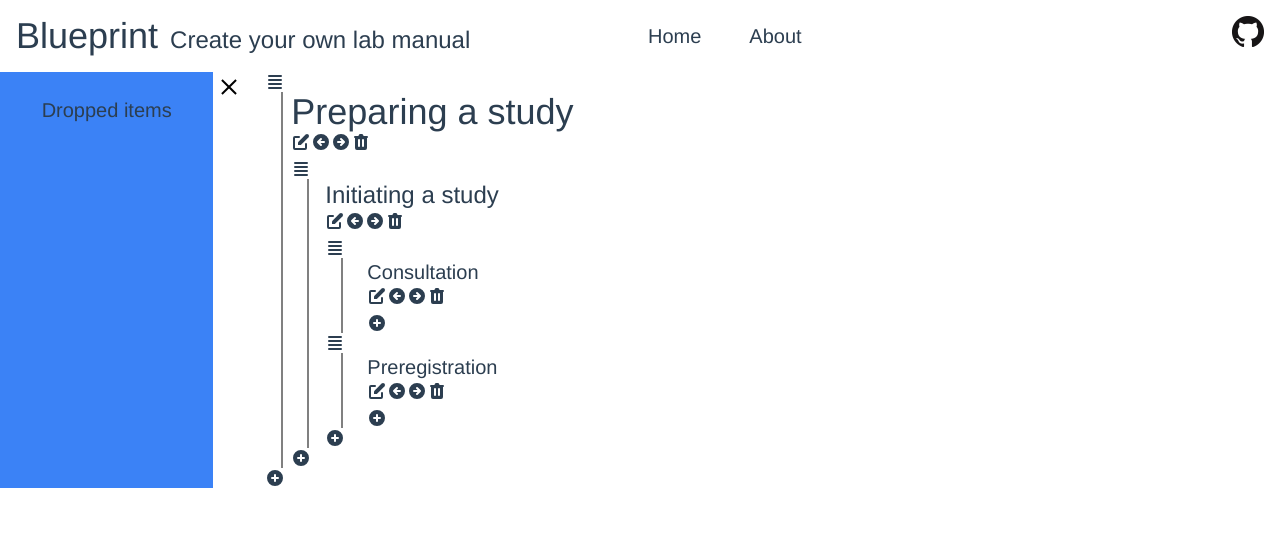
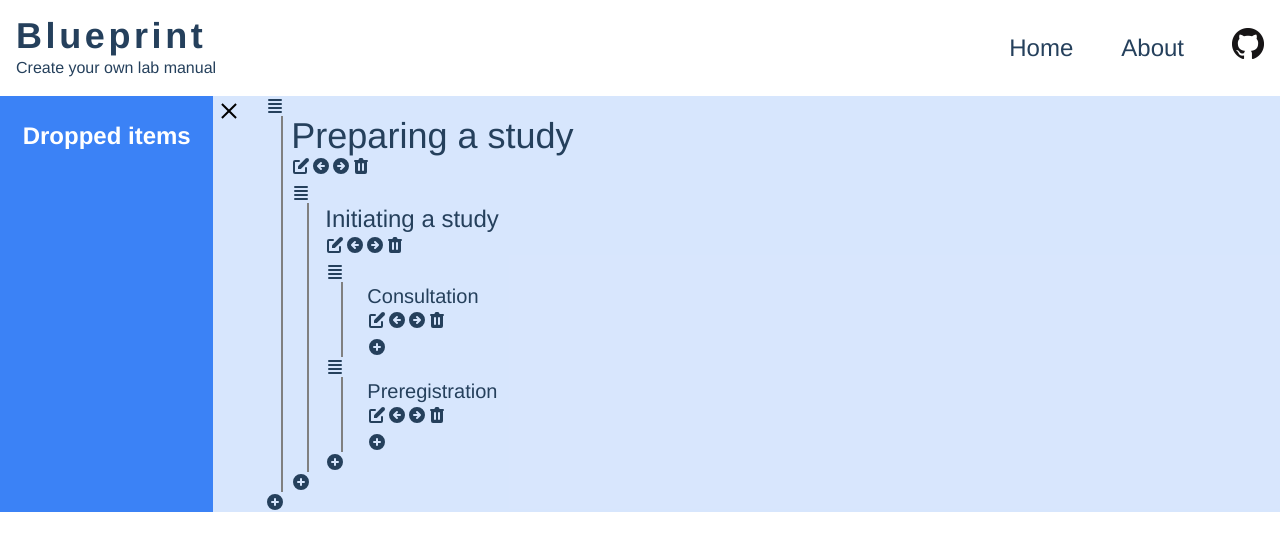
Before and after one commit to mjaquiery/lab-manual, a Vue app: page / in a window 1280 px wide. Shown: the top 550 px of the page. Built offline with nearby package versions, Linux system fonts and the light colour scheme.

Commit message:
still polishing the ui

```diff
--- a/src/App.vue
+++ b/src/App.vue
@@ -1,16 +1,13 @@
 <template>
   <div id="nav" class="top-0 p-4 w-full flex flex-row">
-    <div class="flex-1 pr-12 justify-start items-center flex-nowrap flex-row flex">
-      <h1 class="pr-3">Blueprint</h1>
-      <h2 class="pt-2">Create your own lab manual</h2>
+    <div class="flex pr-12 items-start flex-nowrap flex-col flex">
+      <h1 class="tracking-widest font-extrabold">Blueprint</h1>
+      <h4>Create your own lab manual</h4>
     </div>
-    <div class="flex-1 items-center justify-start flex flex-row flex-nowrap">
-      <router-link to="/" class="text-xl pr-12">Home</router-link>
-      <br>
-      <router-link to="/about" class="text-xl">About</router-link>
-    </div>
-    <div>
-      <img src="./assets/GitHub-Mark-32px.png">
+    <div class="flex-1 items-center justify-end flex flex-row flex-nowrap">
+      <router-link to="/" class="text-2xl pr-12">Home</router-link>
+      <router-link to="/about" class="text-2xl pr-12">About</router-link>
+      <img src="./assets/GitHub-Mark-32px.png" class="pb-2">
     </div>
   </div>
   <router-view/>
@@ -22,7 +19,7 @@
   -webkit-font-smoothing: antialiased;
   -moz-osx-font-smoothing: grayscale;
   text-align: left;
-  color: #2c3e50;
+  color: #25405c;
   @apply flex flex-col h-screen;
 }
 
--- a/src/components/BinItem.vue
+++ b/src/components/BinItem.vue
@@ -2,7 +2,7 @@
   <div class="BinItem">
     <Title
     :level=3
-    class="pb-2"
+    class="pb-3 text-white"
     >
       {{ itemContent.title }}
     </Title>
--- a/src/views/About.vue
+++ b/src/views/About.vue
@@ -1,5 +1,5 @@
 <template>
-  <div class="about">
+  <div class="about bg-blue-500 bg-opacity-20">
     <h1>This is an about page</h1>
   </div>
 </template>
--- a/src/views/Home.vue
+++ b/src/views/Home.vue
@@ -1,18 +1,22 @@
 <template>
-  <div class="flex justify-end flex-nowrap flex-row">
+  <div class="flex justify-end flex-nowrap flex-row bg-blue-500 bg-opacity-20">
     <Sidebar>
     <!--  <ul class="sidebar-panel-nav"> -->
-       <h3 class="pb-5">Dropped items</h3>
+       <h2 class="pb-5 text-white font-bold">Dropped items</h2>
         <draggable
             v-model="binContents"
             item-key="id"
             :group='{name: "bin"}'
             class="self-start"
+            handle=".handle"
         >
         <template #item="{element}">
+        <div class="flex flex-row">
+          <ViewListIcon class="handle h-5 w-5 pr-1 text-white"/>
           <BinItem
             :itemId="element"
           />
+          </div>
         </template>
         </draggable>
    <!--   </ul> -->
@@ -157,9 +161,9 @@ export default {
 </script>
 
 <style scoped>
-.ghost {
+/* .ghost {
   border: 1px dashed grey;
   font-size: 0;
   overflow: hidden;
-}
+} */
 </style>
```
